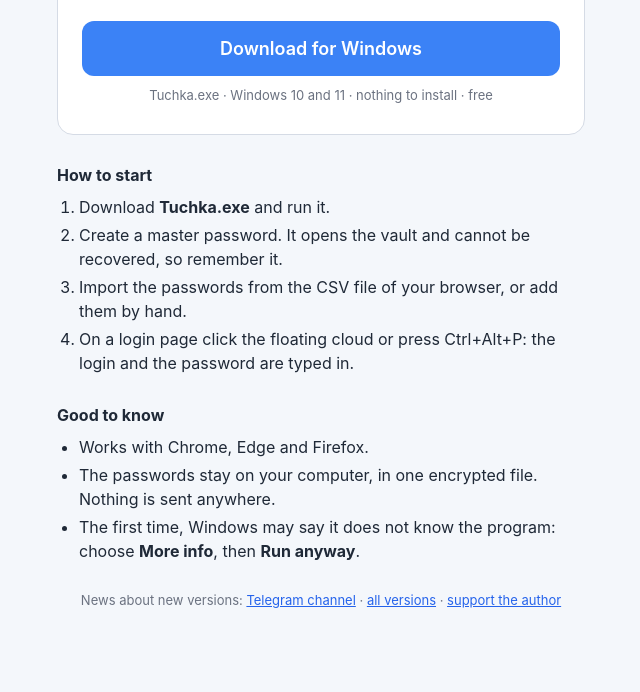
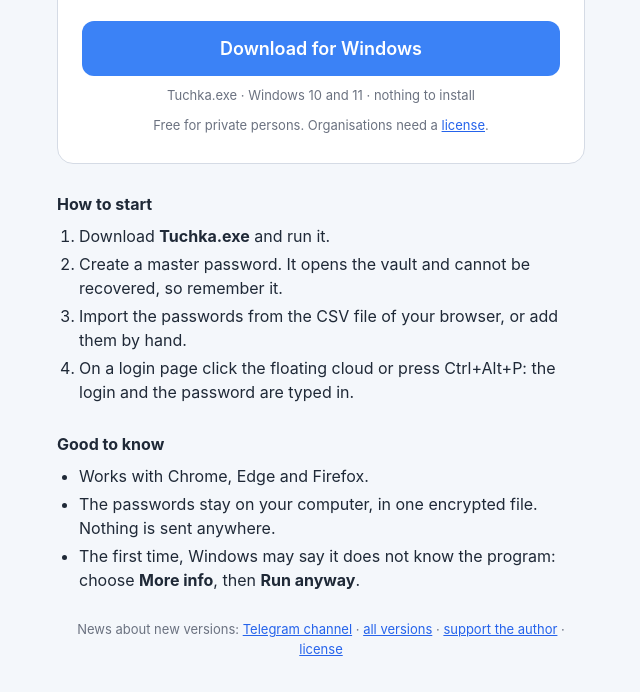
Before and after one commit to moskva1988/tuchka-app, a plain HTML site: page index.html in a window 1280 px wide. Shown: the part 268-960 px from the top of the page, without its empty margins (319-959 px from the left). Before the commit the page ends 926 px from the top, so only its background shows below. Drawn offline with Linux system fonts and the light colour scheme.

Commit message:
The page of Tuchka 0.7.1

```diff
--- a/index.html
+++ b/index.html
@@ -40,7 +40,8 @@
     <h1>Tuchka</h1>
     <p class="lead">A small cloud that keeps your passwords and types them into the browser in one click.</p>
     <a class="button" href="https://github.com/moskva1988/tuchka-app/releases/latest/download/Tuchka.exe">Download for Windows</a>
-    <p class="small">Tuchka.exe · Windows 10 and 11 · nothing to install · free</p>
+    <p class="small">Tuchka.exe · Windows 10 and 11 · nothing to install</p>
+    <p class="small">Free for private persons. Organisations need a <a href="https://moskva1988.github.io/license/">license</a>.</p>
     <div class="phone" id="phone">
       Tuchka runs on a Windows computer. Open this page there, or send the link to yourself.
       <br><button id="send" type="button">Send the link</button>
@@ -64,7 +65,8 @@
 
   <footer>News about new versions: <a href="https://t.me/handyfreeapps">Telegram channel</a> ·
     <a href="https://github.com/moskva1988/tuchka-app/releases">all versions</a> ·
-    <a href="https://moskva1988.github.io/support/?app=tuchka">support the author</a></footer>
+    <a href="https://moskva1988.github.io/support/?app=tuchka">support the author</a> ·
+    <a href="https://moskva1988.github.io/license/">license</a></footer>
 </main>
 <script>
   if (/Android|iPhone|iPad|iPod/i.test(navigator.userAgent)) {
```
Also changed, not shown: LICENSE.txt (added), 1 other file.
